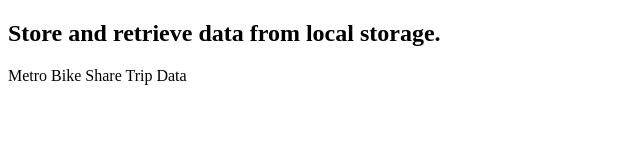
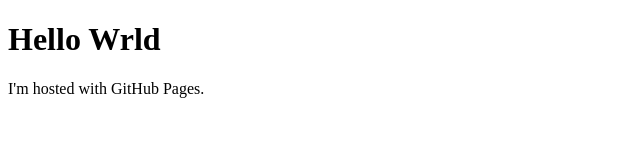
Before and after one commit to byuan45/BikeShare, a plain HTML site: page index.html in a window 1280 px wide. Shown: the whole page, without its empty margins (0-640 px from the left). Drawn offline with Linux system fonts and the light colour scheme.

Commit message:
final test

```diff
--- a/index.html
+++ b/index.html
@@ -1,11 +1,11 @@
 <!DOCTYPE html>
 <html>
+	<head>
+		<title>byuan45.github.io</title>
+	</head>
 	<body>
-
-<h2>Store and retrieve data from local storage.</h2>
-
-<p id="demo"></p>
-
+		<h1>Hello Wrld</h1>
+		<p>I'm hosted with GitHub Pages.</p>
 		<script>
 		var myObj, myJSON, text, obj;
 		//Storing data:
@@ -15,8 +15,7 @@
 //Retrieving data:
 text = localStorage.getItem("testJSON");
 obj = JSON.parse(text);
-document.getElementById("demo").innerHTML = obj.name;
+document.getElementById("demo").innerHTML = obj.createdAt;
 </script>
-
 	</body>
 </html>
```
Lines whose indentation alone changed are shown as unchanged.
